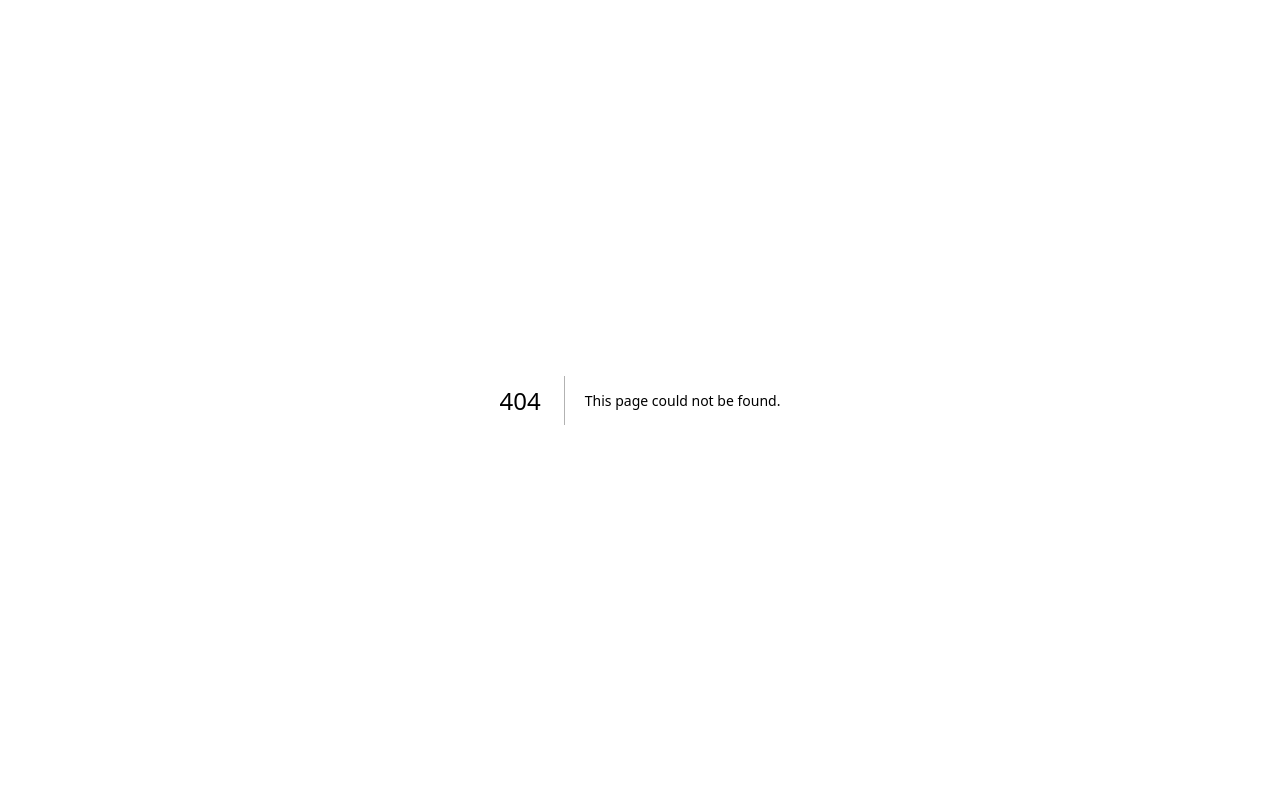
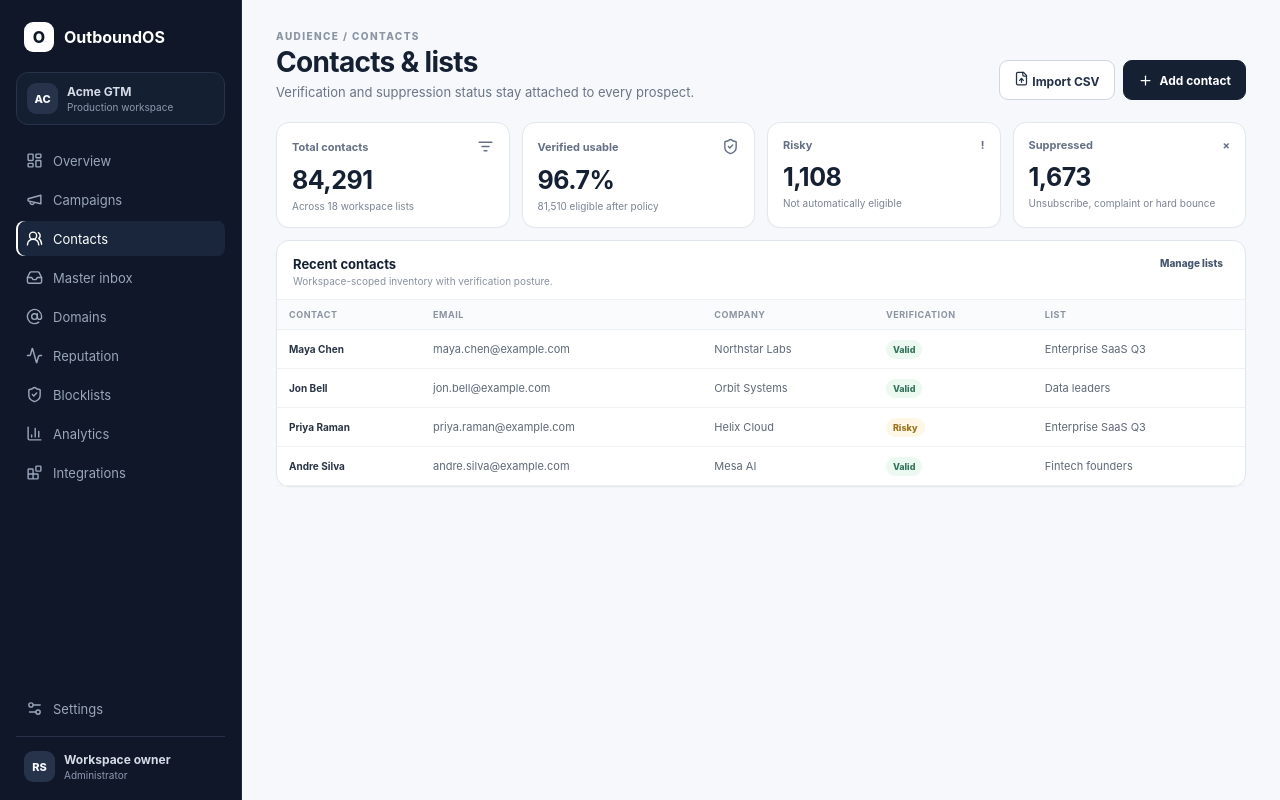
Before and after one commit to rrahul0904/outbound-infrastructure-os, a Next.js app in the folder apps/web/: page /contacts in a window 1280 px wide. Before the commit this address had no page. Built offline with nearby package versions, Linux system fonts and the light colour scheme.

Commit message:
feat(web): add apps/web/app/contacts/page.tsx

```diff
--- /dev/null
+++ b/apps/web/app/contacts/page.tsx
@@ -0,0 +1,11 @@
+import { FileUp, ListFilter, Plus, ShieldCheck } from "lucide-react";
+import { AppShell } from "@/components/AppShell";
+import { demoContacts } from "@/lib/demo";
+
+export default function ContactsPage() {
+  return <AppShell active="Contacts">
+    <header className="topbar"><div><p className="eyebrow">AUDIENCE / CONTACTS</p><h1>Contacts & lists</h1><p>Verification and suppression status stay attached to every prospect.</p></div><div className="topActions"><button className="secondaryBtn"><FileUp size={15}/> Import CSV</button><button className="primaryBtn"><Plus size={15}/> Add contact</button></div></header>
+    <section className="metricGrid"><article className="metricCard"><div className="metricTop"><span>Total contacts</span><ListFilter size={17}/></div><strong>84,291</strong><small>Across 18 workspace lists</small></article><article className="metricCard good"><div className="metricTop"><span>Verified usable</span><ShieldCheck size={17}/></div><strong>96.7%</strong><small>81,510 eligible after policy</small></article><article className="metricCard"><div className="metricTop"><span>Risky</span><span>!</span></div><strong>1,108</strong><small>Not automatically eligible</small></article><article className="metricCard"><div className="metricTop"><span>Suppressed</span><span>×</span></div><strong>1,673</strong><small>Unsubscribe, complaint or hard bounce</small></article></section>
+    <article className="panel"><div className="panelHead"><div><h2>Recent contacts</h2><p>Workspace-scoped inventory with verification posture.</p></div><button className="textBtn">Manage lists</button></div><div className="tableWrap"><table><thead><tr><th>Contact</th><th>Email</th><th>Company</th><th>Verification</th><th>List</th></tr></thead><tbody>{demoContacts.map(c=><tr key={c.email}><td><b>{c.name}</b></td><td>{c.email}</td><td>{c.company}</td><td><span className={`status ${c.verification === "Valid" ? "healthy" : "warming"}`}>{c.verification}</span></td><td>{c.list}</td></tr>)}</tbody></table></div></article>
+  </AppShell>;
+}
```
